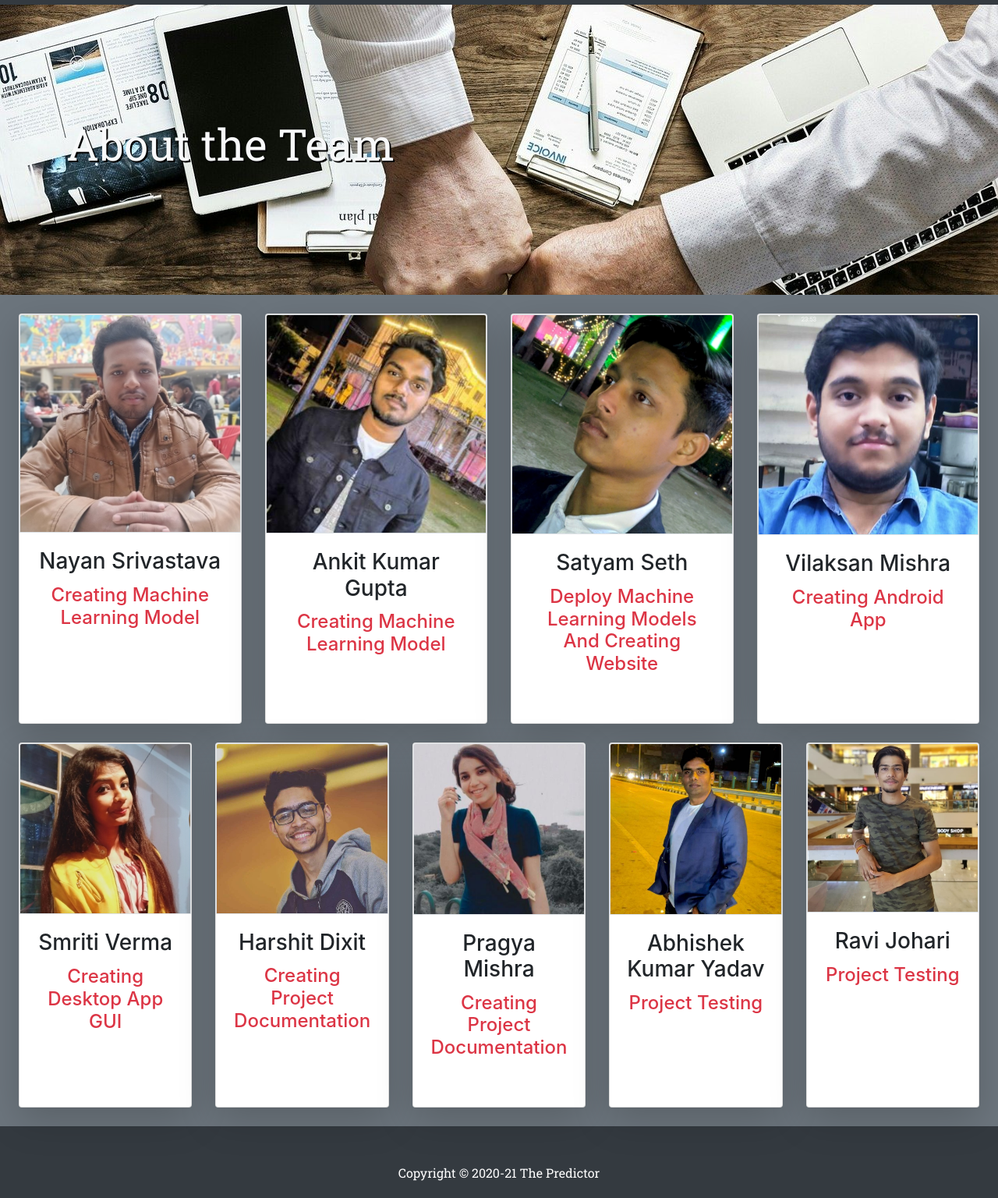
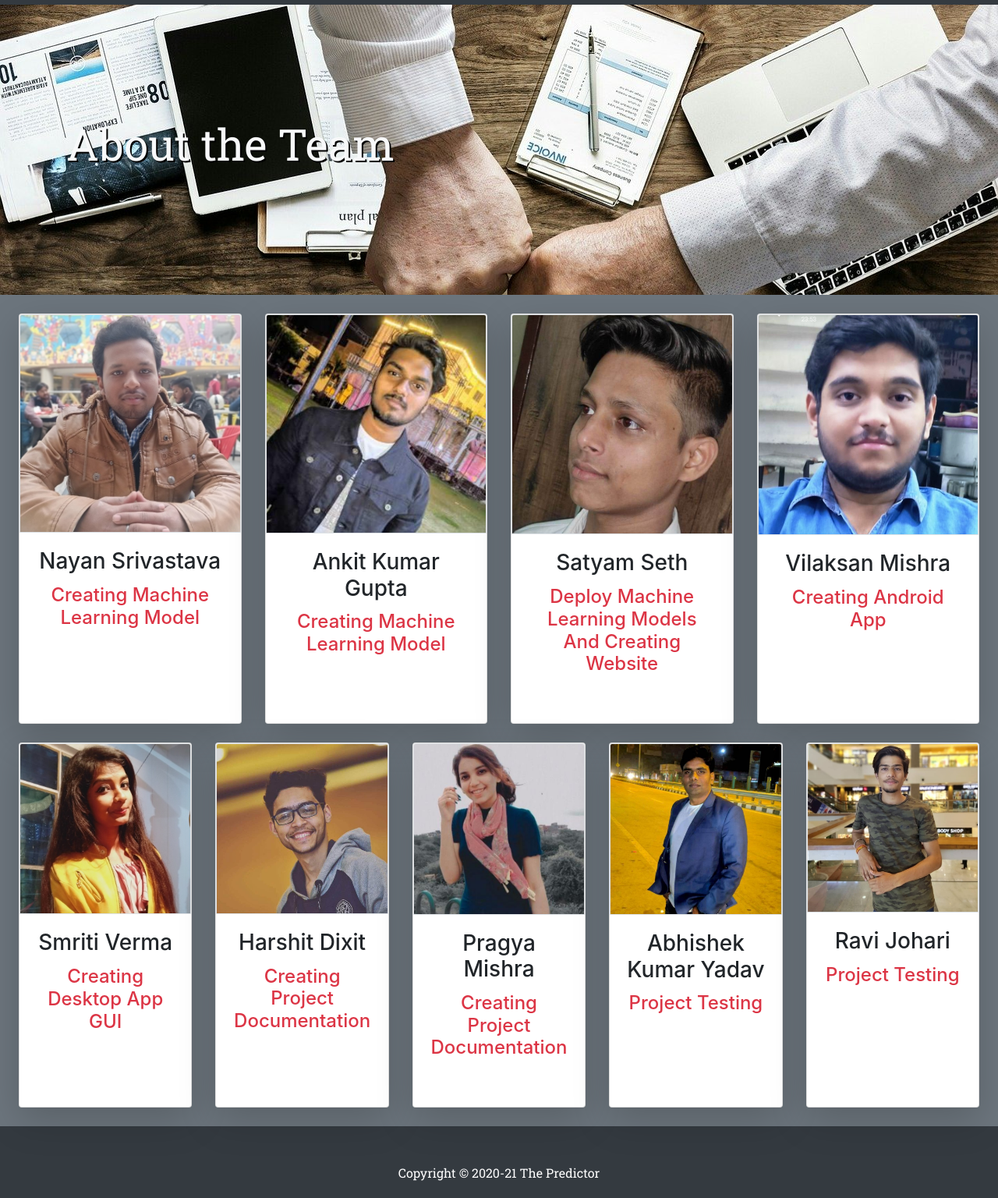
Before and after one commit to satyam-seth/mic, a Django app: page /about/ in a window 1280 px wide. Shown: the part 53-1589 px from the top of the page at 78% size. Run offline with Django 3.2, Linux system fonts and the light colour scheme; parts of the project's set-up code (start-up, migrations or seed data) failed here and were passed over; some libraries are stand-ins or nearby versions; some web fonts are replaced.

Commit message:
update image

```diff
--- a/core/templates/core/about.html
+++ b/core/templates/core/about.html
@@ -48,7 +48,7 @@
                 </div>
             </div>
             <div class="card shadow-lg">
-                <img class="card-img-top border" src="{% static '/core/images/satyam.jpg' %}" alt="Card image cap">
+                <img class="card-img-top border" src="{% static '/core/images/satyam.jpeg' %}" alt="Card image cap">
                 <div class="card-body">
                     <h3 class="card-title">Satyam Seth</h3>
                     <h4 class="text-danger">Deploy Machine Learning Models And Creating Website</h4>
```
Also changed, not shown: core/static/core/images/satyam.jpeg (added), core/static/core/images/satyam.jpg (deleted), db.sqlite3.
